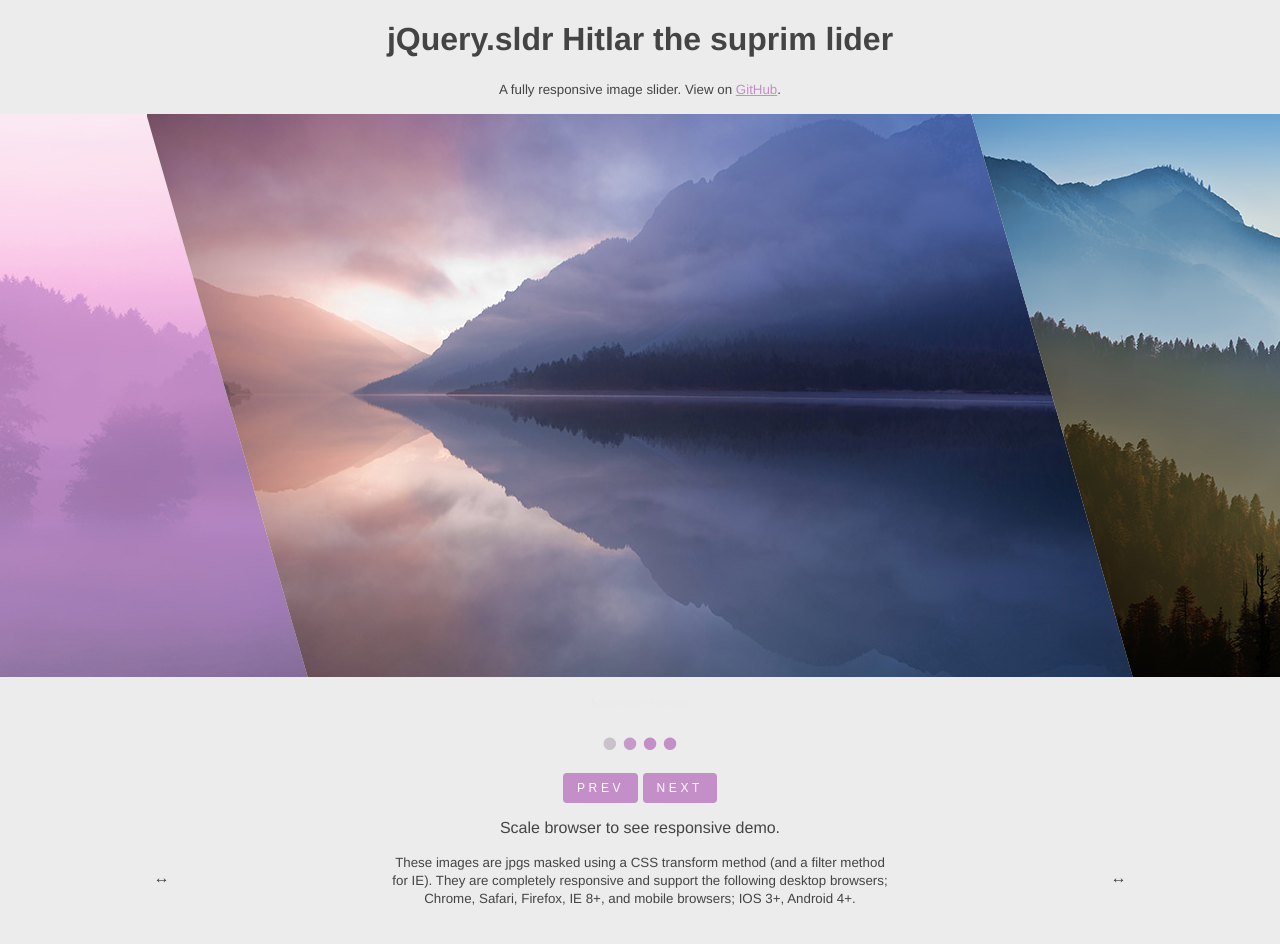
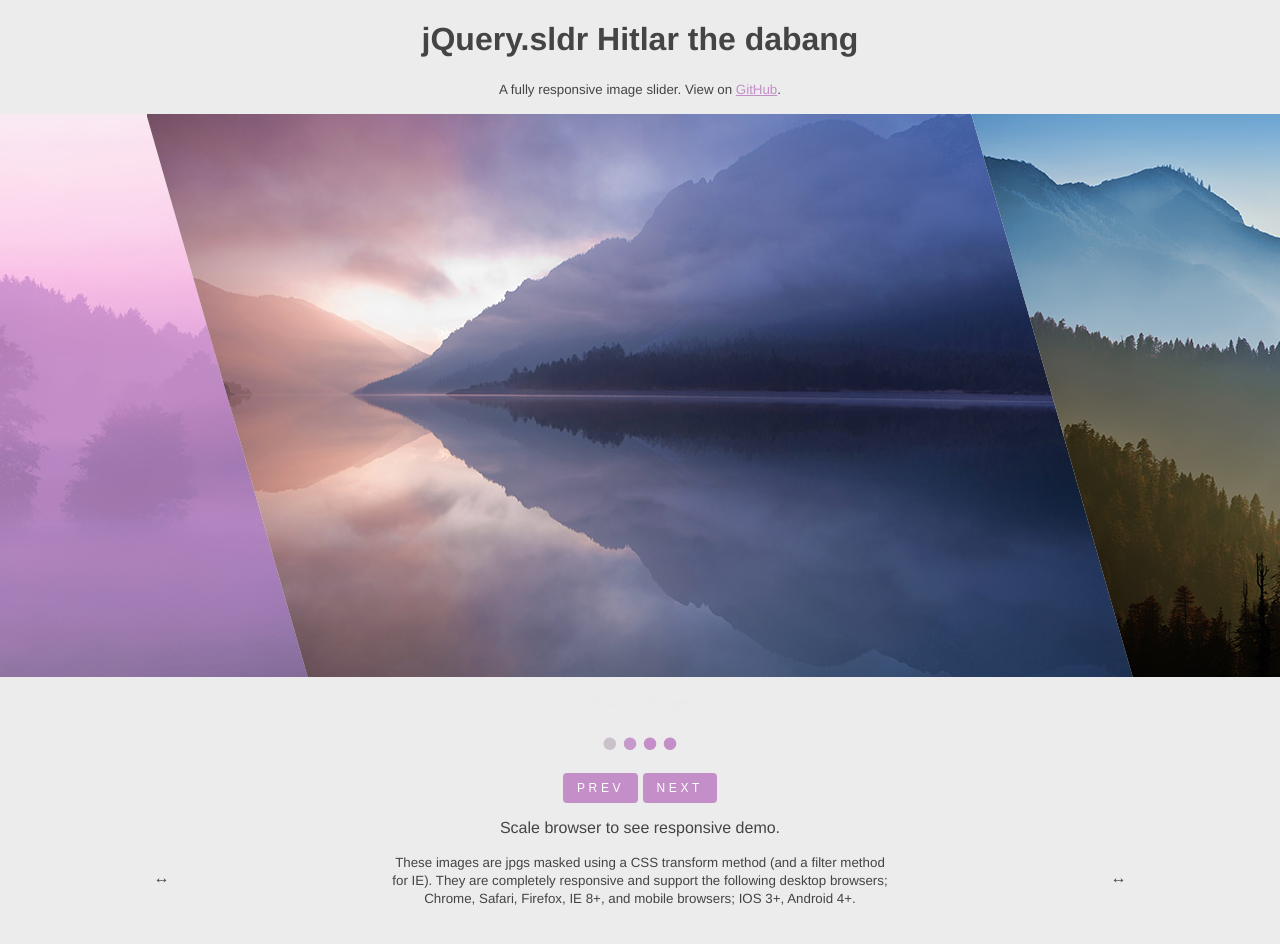
Before and after one commit to devyousuf/jquery.sldr-master, a plain HTML site: page index.html in a window 1280 px wide. Drawn offline with Linux system fonts and the light colour scheme.

Commit message:
text change

```diff
--- a/index.html
+++ b/index.html
@@ -13,7 +13,7 @@
 
 <div class="stage">
 
-	<h1>jQuery.sldr Hitlar the suprim lider</h1>
+	<h1>jQuery.sldr Hitlar the dabang</h1>
 	<p><small>A fully responsive image slider. View on <a href="https://github.com/devowhippit/jquery.sldr">GitHub</a>.</small></p>
 
 	<div id="SLDR-ONE" class="sldr">
```
